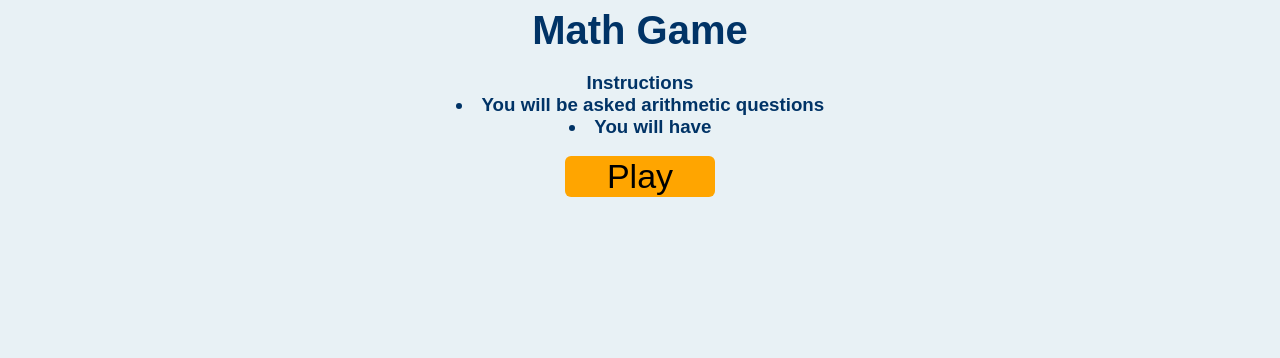
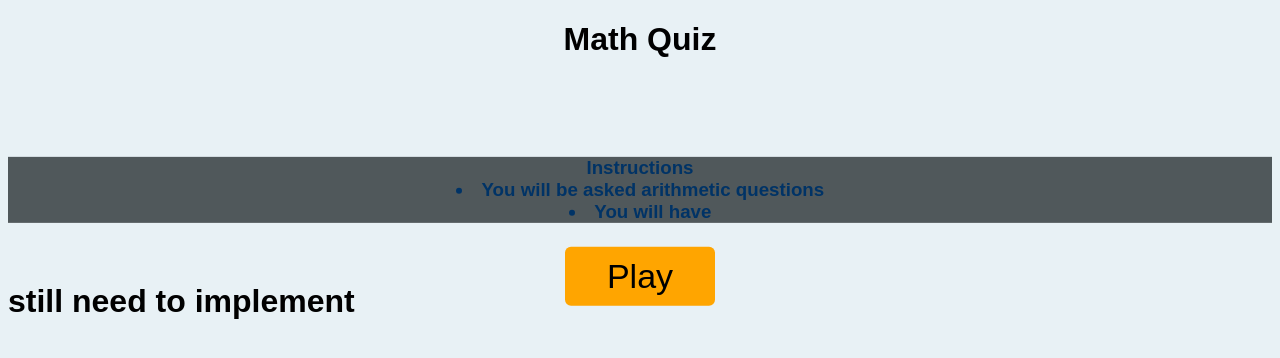
Before and after one commit to Ethan-Ramos11/MathQuizGameJS, a website built with Vite: page src/index.html in a window 1280 px wide. Built offline with nearby package versions, Linux system fonts and the light colour scheme.

Commit message:
Added header, footer, and main content

```diff
--- a/src/index.html
+++ b/src/index.html
@@ -9,10 +9,13 @@
     <title>Math Quiz Game</title>
   </head>
   <body>
+    <header>
+      <h1 class="gameName">Math Quiz</h1>
+    </header>
+    <main>
       <div id="app">
-      <h1 id="gameName">Math Game</h1>
         <h3>
-        <div>
+          <div class="instructions">
             Instructions
             <li>You will be asked arithmetic questions</li>
             <li>You will have</li>
@@ -22,5 +25,9 @@
           <button id="toGameScreen">Play</button>
         </a>
       </div>
+    </main>
+    <footer>
+      <h1>still need to implement</h1>
+    </footer>
   </body>
 </html>
--- a/src/style.css
+++ b/src/style.css
@@ -11,6 +11,8 @@ body {
   color: #003366;
   margin: auto 0;
   text-align: center;
+  top: 50%;
+  transform: translateY(50%);
 }
 
 #toGameScreen {
@@ -19,7 +21,21 @@ body {
   border: none;
   width: 150px;
   background-color: #ffa500;
+  padding: 10px;
+  margin: 5px;
 }
-#startButton:hover {
-  cursor: ;
+#toGameScreen:hover {
+  cursor: grab;
+  transition: 1s;
+  background-color: #ffc252;
 }
+.instructions {
+  background-color: #50585b;
+}
+.gameName {
+  text-align: center;
+  size: 150px;
+}
+footer {
+  transform: translateY(75%);
+}
```
Also changed, not shown: 1 other file. Lines whose indentation alone changed are shown as unchanged.
